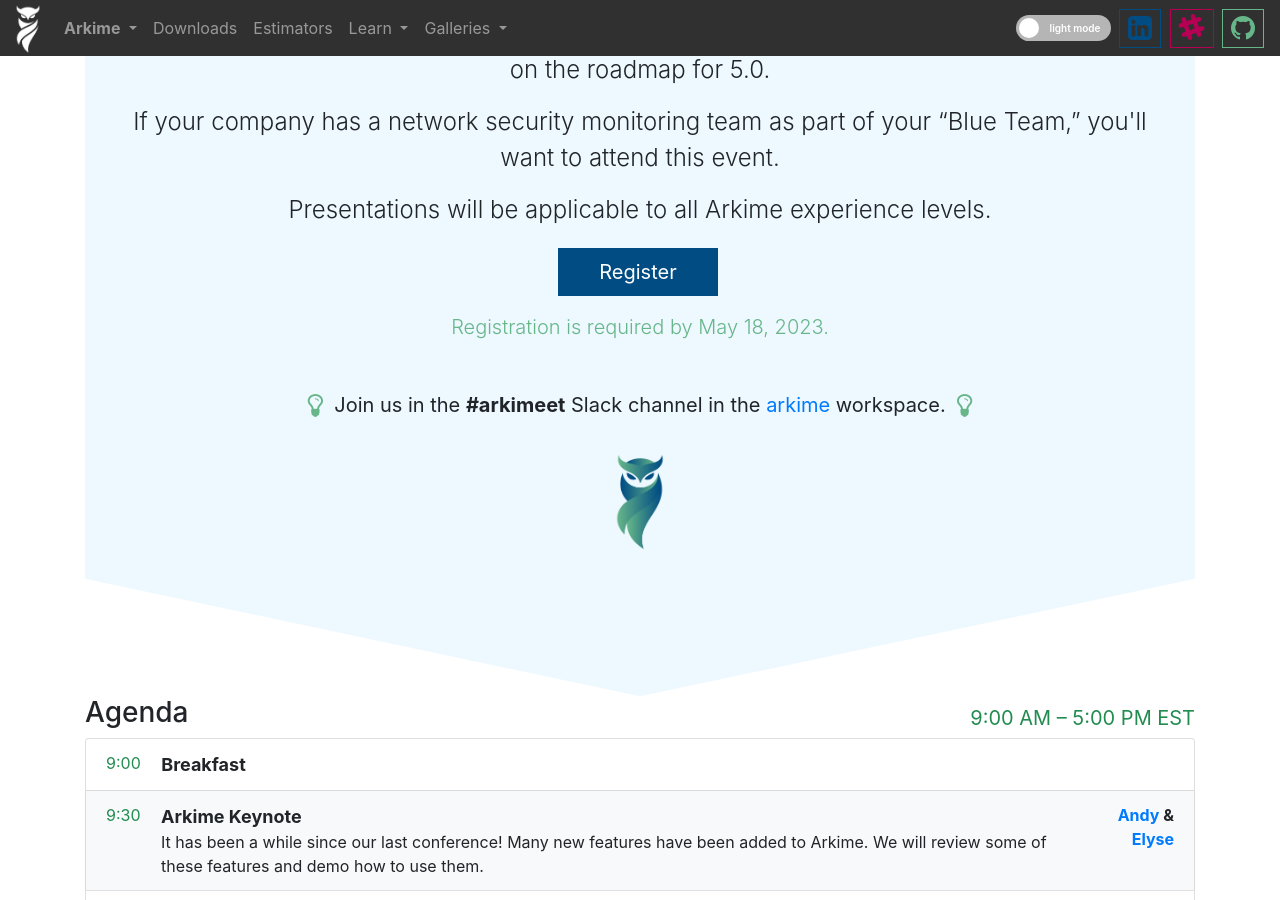
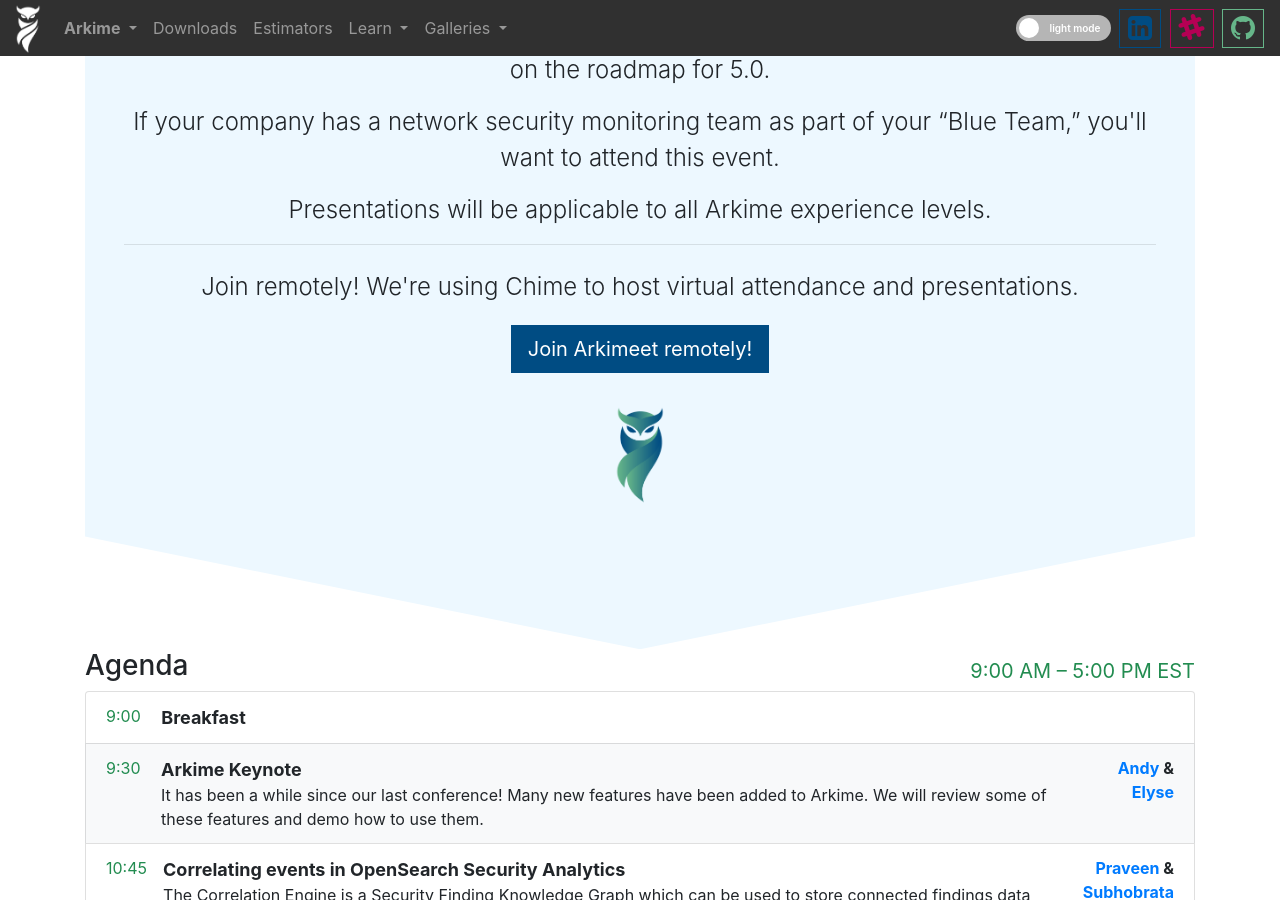
Before and after one commit to arkime/arkimeweb, a Jekyll site: the page built from arkimeet.html, in a window 1280 px wide and 900 px high, scrolled down 477 px. Built offline with Jekyll 4.4.1, drawn with Linux system fonts in a browser that asks for light colours; some of the changed text lies outside the part shown.

Commit message:
add chime link
update walking instructions

```diff
--- a/arkimeet.html
+++ b/arkimeet.html
@@ -102,22 +102,31 @@
               <p class="lead lead-lg text-center">
                 Presentations will be applicable to all Arkime experience levels.
               </p>
-              <p class="mt-3 d-flex justify-content-center flex-wrap">
+              <!-- <p class="mt-3 d-flex justify-content-center flex-wrap">
                 <a href="https://docs.google.com/forms/d/e/1FAIpQLSeRcYVgJ07Z7cRuaMIIxD3YVT7po7bPwmjlCPNUM7ebSdGZGg/viewform"
                   class="btn btn-lg btn-primary btn-fw mt-1 mr-sm-1">
                   Register
                 </a>
-                <!---
                 <a href="https://docs.google.com/forms/d/e/1FAIpQLSe2LEkctWBn8Oup13FXIhxoe9GHRvtVyCth49h7sYuybr_ldg/viewform"
                   class="btn btn-lg btn-info btn-fw mt-1 ml-sm-1">
                   Submit a Talk
                 </a>
-                --->
               </p>
               <p class="lead mt-2 primary-theme-text">
                 Registration is required by May 18, 2023.
+              </p> -->
+              <hr>
+              <p class="lead lead-lg mt-4 d-flex justify-content-center flex-wrap">
+                Join remotely! We're using Chime to host virtual attendance and presentations.
               </p>
-              <p class="lead mt-5" style="font-weight:400">
+              <p class="mb-3">
+                <a href="https://chime.aws/6249656362"
+                  class="btn btn-lg btn-primary mt-1">
+                  Join Arkimeet remotely!
+                </a>
+              </p>
+
+              <!-- <p class="lead mt-5" style="font-weight:400">
                 <span class="fa fa-lightbulb-o fa-lg primary-theme-text">
                 </span>&nbsp;
                 Join us in the
@@ -130,7 +139,8 @@
                 workspace.
                 &nbsp;<span class="fa fa-lightbulb-o fa-lg primary-theme-text d-none d-md-inline">
                 </span>
-              </p>
+              </p> -->
+
             </div>
           </div>
         </div>
@@ -510,6 +520,15 @@
               <br>
               From reception, head right past the coffee shop, then past the restrooms.
               Room 1.103/1.104 is on the right, before the kitchen.
+              <br>
+              <br>
+              <span class="lead-lg">
+                If you are walking from Crystal Drive, look for this
+                <a href="assets/art.jpg" target="_blank" style="text-decoration: underline;">art installation</a>
+                near the garage/Captial One.
+                <br>
+                Go up the stairs and take a left.
+              </span>
               <br>
               <span class="fa fa-map-signs fa-2x mt-3"></span>
             </p>
```
Also changed, not shown: 1 other file.
